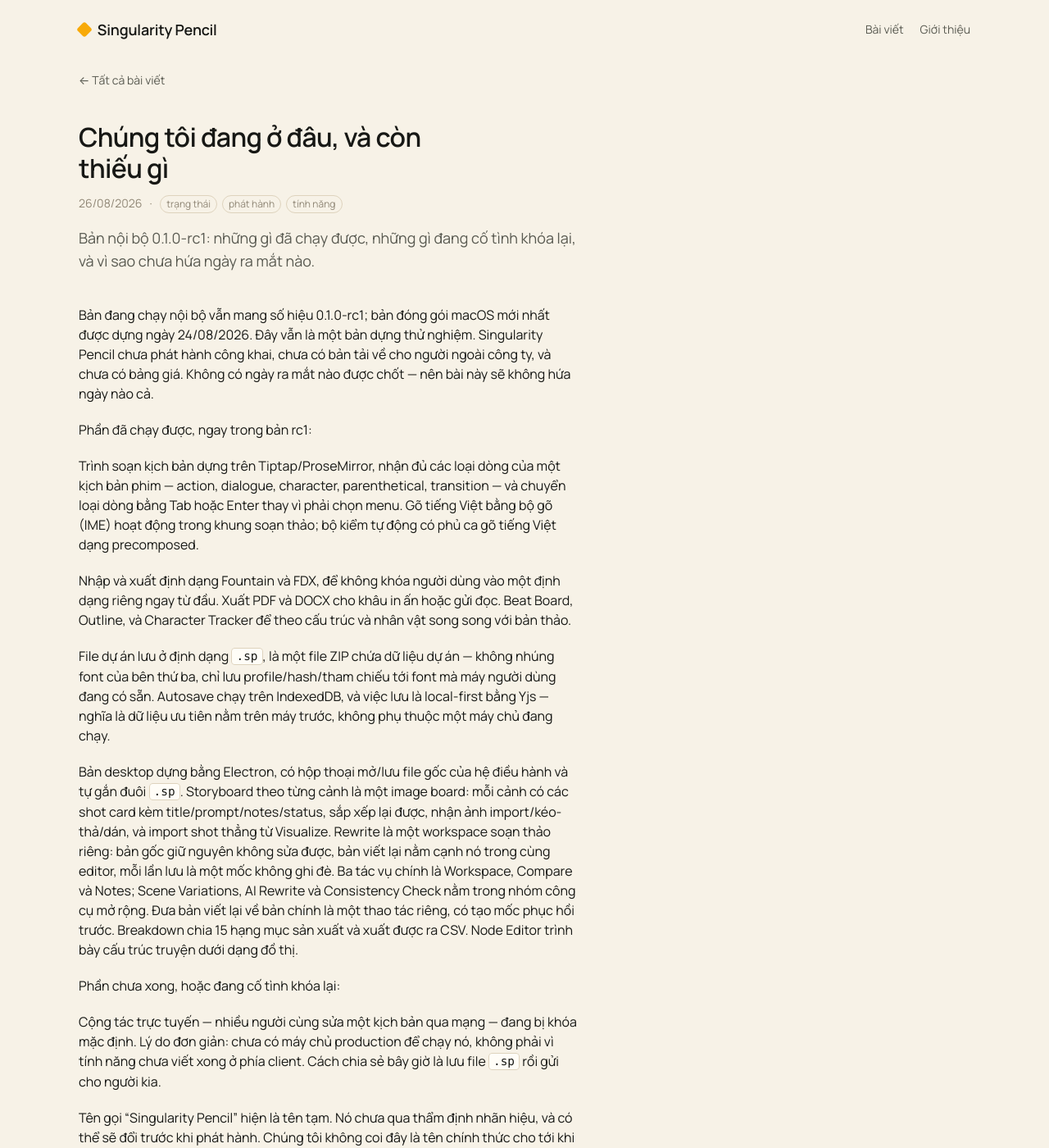
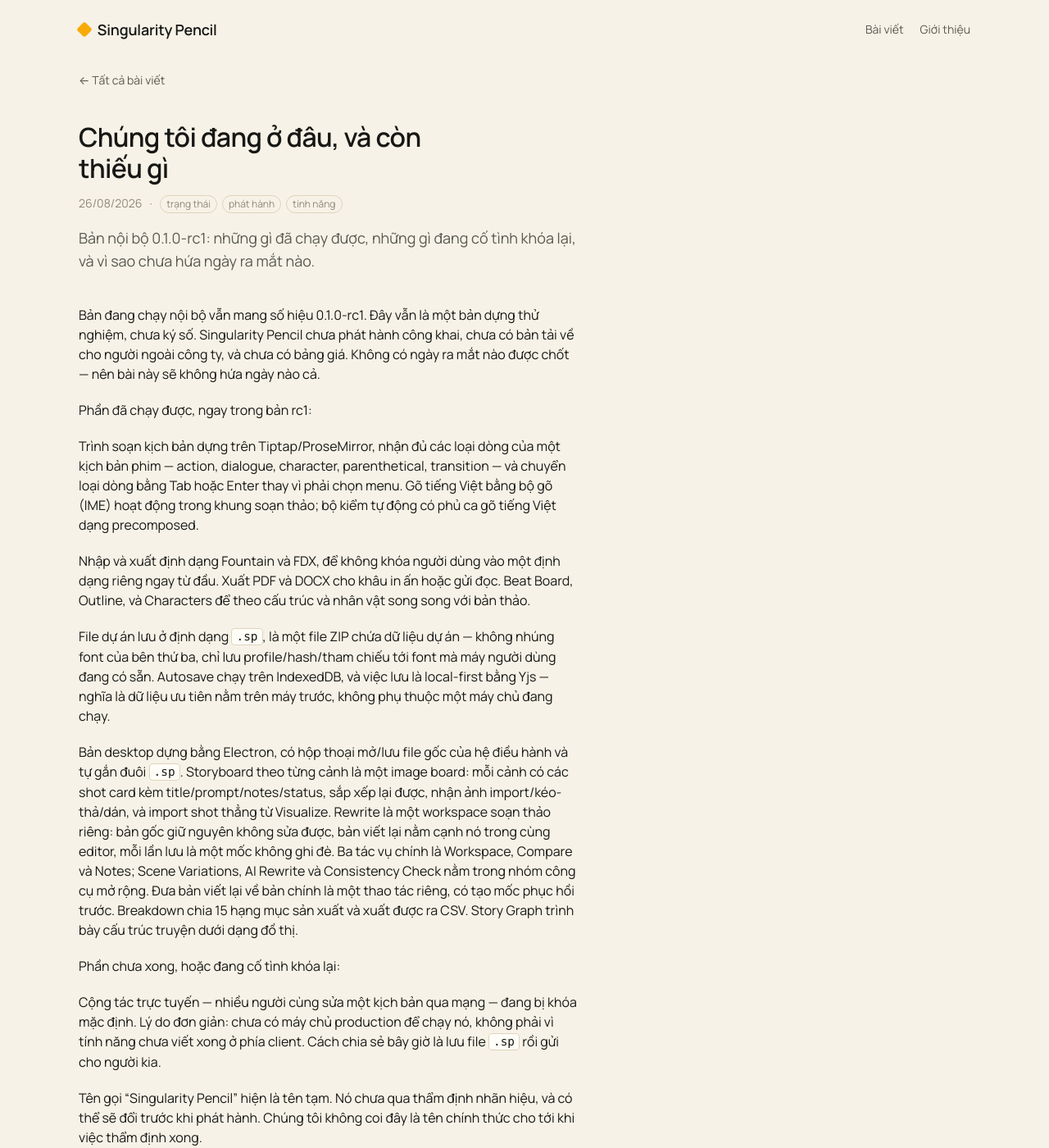
Before and after one commit to cnd173/spweb, a Jekyll site: the page built from _posts/2026-08-26-chung-toi-dang-o-dau-va-con-thieu-gi.md, in a window 1280 px wide and 1400 px high. Shown: the whole window at 82% size. Built offline with Jekyll 4.4.1, drawn with Linux system fonts in a browser that asks for light colours.

Commit message:
fix(posts): sua bon cho sai theo ban doi soat 09/09
- bo ngay dung goi 24/08 da cu (con ban 01/09 va 07/09); doi thanh
  mo ta khong gan ngay de khong hong lai, them "chua ky so" theo
  docs/release-smoke/RC1-MACOS-AUTOMATED-2026-09-01.md
- bo cau "ai muon doc cach file duoc ghi ra deu doc duoc": repo chua
  cong khai va cau hoi giay phep server con mo
- Node Editor -> Story Graph (2 bai), Character Tracker -> Characters
  theo packages/ui/src/i18n/ui-language.tsx

```diff
--- a/_posts/2026-08-26-chung-toi-dang-o-dau-va-con-thieu-gi.md
+++ b/_posts/2026-08-26-chung-toi-dang-o-dau-va-con-thieu-gi.md
@@ -5,17 +5,17 @@ date: 2026-08-26 19:50:51 +0700
 description: "Bản nội bộ 0.1.0-rc1: những gì đã chạy được, những gì đang cố tình khóa lại, và vì sao chưa hứa ngày ra mắt nào."
 tags: ["trạng thái", "phát hành", "tính năng"]
 ---
-Bản đang chạy nội bộ vẫn mang số hiệu 0.1.0-rc1; bản đóng gói macOS mới nhất được dựng ngày 24/08/2026. Đây vẫn là một bản dựng thử nghiệm. Singularity Pencil chưa phát hành công khai, chưa có bản tải về cho người ngoài công ty, và chưa có bảng giá. Không có ngày ra mắt nào được chốt — nên bài này sẽ không hứa ngày nào cả.
+Bản đang chạy nội bộ vẫn mang số hiệu 0.1.0-rc1. Đây vẫn là một bản dựng thử nghiệm, chưa ký số. Singularity Pencil chưa phát hành công khai, chưa có bản tải về cho người ngoài công ty, và chưa có bảng giá. Không có ngày ra mắt nào được chốt — nên bài này sẽ không hứa ngày nào cả.
 
 Phần đã chạy được, ngay trong bản rc1:
 
 Trình soạn kịch bản dựng trên Tiptap/ProseMirror, nhận đủ các loại dòng của một kịch bản phim — action, dialogue, character, parenthetical, transition — và chuyển loại dòng bằng Tab hoặc Enter thay vì phải chọn menu. Gõ tiếng Việt bằng bộ gõ (IME) hoạt động trong khung soạn thảo; bộ kiểm tự động có phủ ca gõ tiếng Việt dạng precomposed.
 
-Nhập và xuất định dạng Fountain và FDX, để không khóa người dùng vào một định dạng riêng ngay từ đầu. Xuất PDF và DOCX cho khâu in ấn hoặc gửi đọc. Beat Board, Outline, và Character Tracker để theo cấu trúc và nhân vật song song với bản thảo.
+Nhập và xuất định dạng Fountain và FDX, để không khóa người dùng vào một định dạng riêng ngay từ đầu. Xuất PDF và DOCX cho khâu in ấn hoặc gửi đọc. Beat Board, Outline, và Characters để theo cấu trúc và nhân vật song song với bản thảo.
 
 File dự án lưu ở định dạng `.sp`, là một file ZIP chứa dữ liệu dự án — không nhúng font của bên thứ ba, chỉ lưu profile/hash/tham chiếu tới font mà máy người dùng đang có sẵn. Autosave chạy trên IndexedDB, và việc lưu là local-first bằng Yjs — nghĩa là dữ liệu ưu tiên nằm trên máy trước, không phụ thuộc một máy chủ đang chạy.
 
-Bản desktop dựng bằng Electron, có hộp thoại mở/lưu file gốc của hệ điều hành và tự gắn đuôi `.sp`. Storyboard theo từng cảnh là một image board: mỗi cảnh có các shot card kèm title/prompt/notes/status, sắp xếp lại được, nhận ảnh import/kéo-thả/dán, và import shot thẳng từ Visualize. Rewrite là một workspace soạn thảo riêng: bản gốc giữ nguyên không sửa được, bản viết lại nằm cạnh nó trong cùng editor, mỗi lần lưu là một mốc không ghi đè. Ba tác vụ chính là Workspace, Compare và Notes; Scene Variations, AI Rewrite và Consistency Check nằm trong nhóm công cụ mở rộng. Đưa bản viết lại về bản chính là một thao tác riêng, có tạo mốc phục hồi trước. Breakdown chia 15 hạng mục sản xuất và xuất được ra CSV. Node Editor trình bày cấu trúc truyện dưới dạng đồ thị.
+Bản desktop dựng bằng Electron, có hộp thoại mở/lưu file gốc của hệ điều hành và tự gắn đuôi `.sp`. Storyboard theo từng cảnh là một image board: mỗi cảnh có các shot card kèm title/prompt/notes/status, sắp xếp lại được, nhận ảnh import/kéo-thả/dán, và import shot thẳng từ Visualize. Rewrite là một workspace soạn thảo riêng: bản gốc giữ nguyên không sửa được, bản viết lại nằm cạnh nó trong cùng editor, mỗi lần lưu là một mốc không ghi đè. Ba tác vụ chính là Workspace, Compare và Notes; Scene Variations, AI Rewrite và Consistency Check nằm trong nhóm công cụ mở rộng. Đưa bản viết lại về bản chính là một thao tác riêng, có tạo mốc phục hồi trước. Breakdown chia 15 hạng mục sản xuất và xuất được ra CSV. Story Graph trình bày cấu trúc truyện dưới dạng đồ thị.
 
 Phần chưa xong, hoặc đang cố tình khóa lại:
 
```
Also changed, not shown: _posts/2026-08-26-ai-trong-singularity-pencil-ban-mang-khoa-cua-minh.md (+1 -1 lines), _posts/2026-08-26-vi-sao-file-sp-mo-duoc-bang-thu-khac.md (+1 -1 lines).
